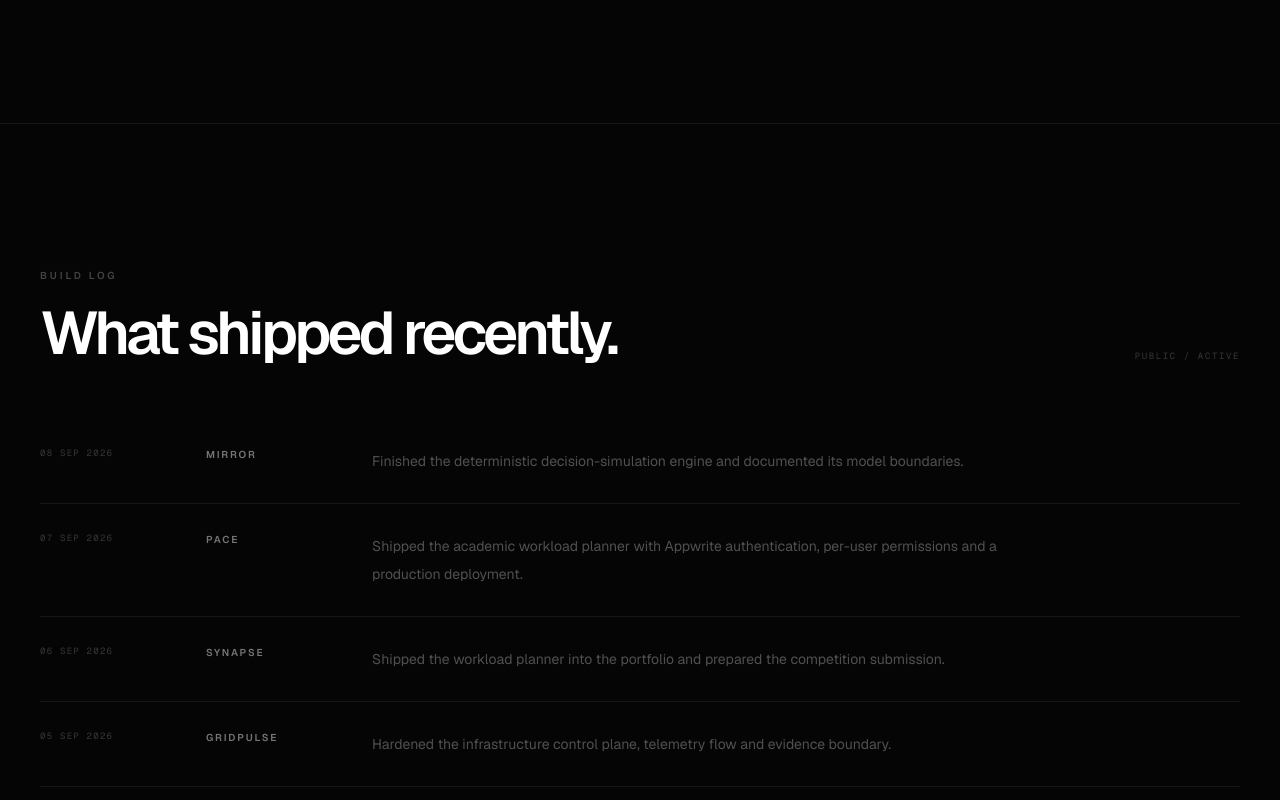
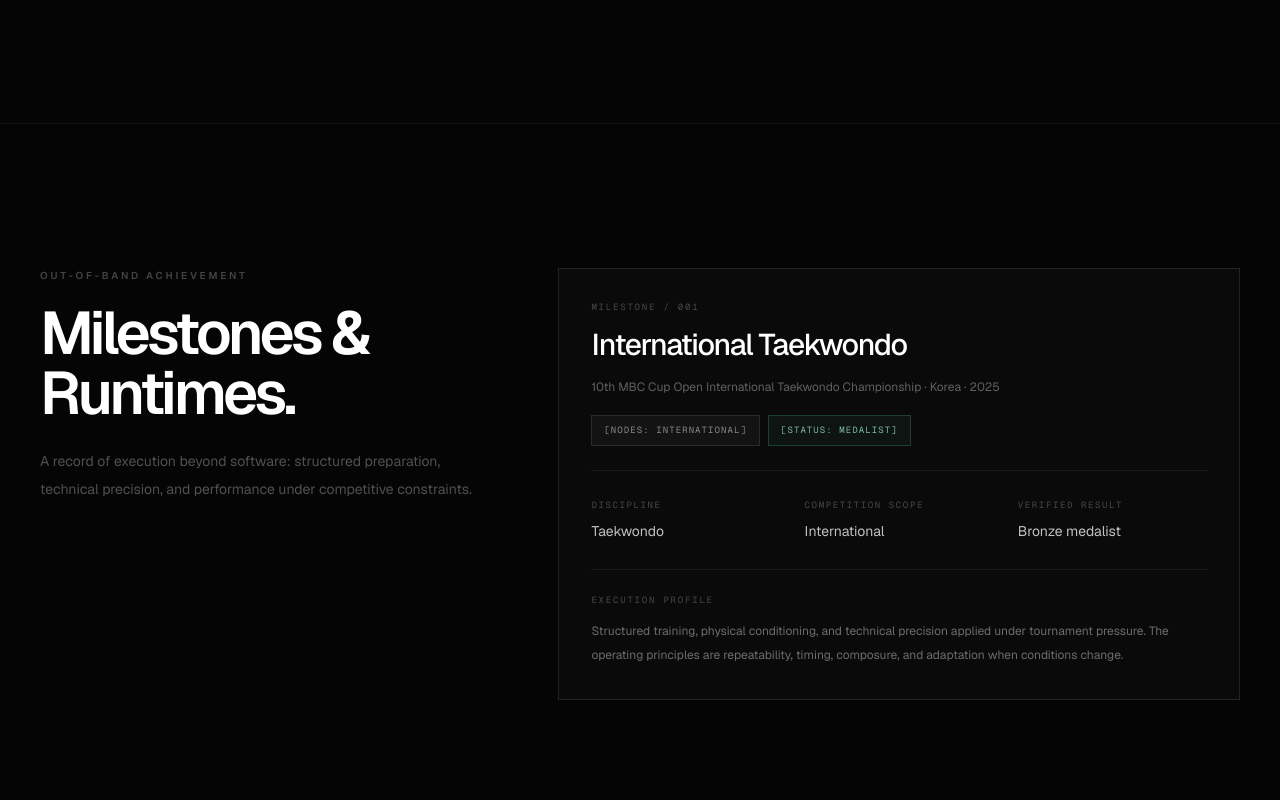
Before and after one commit to kogleshofficial-hub/koglesh-portfolio, a Next.js app: page / in a window 1280 px wide. Shown: the part 7960-8760 px from the top of the page. Built offline with nearby package versions, Linux system fonts and the light colour scheme.

Commit message:
Add international Taekwondo milestone section
Add a technical milestone card for the international Taekwondo bronze-medal result.

```diff
--- a/app/page.tsx
+++ b/app/page.tsx
@@ -343,6 +343,50 @@ export default function Home() {
         <div className="grid gap-16 lg:grid-cols-[.8fr_1.2fr]"><div><p className="text-[10px] font-semibold uppercase tracking-[0.28em] text-white/25">Stack</p><h2 className="mt-5 text-4xl font-semibold tracking-[-0.06em] sm:text-6xl">Tools I ship with.</h2><p className="mt-6 max-w-md text-sm leading-7 text-white/30">The stack changes with the problem. The consistent part is the focus on typed code, clear state, useful interfaces and deployable products.</p></div><div className="flex flex-wrap content-start gap-3">{skills.map((skill) => <span key={skill} className="border border-white/[0.09] bg-white/[0.025] px-4 py-3 text-xs text-white/45 transition hover:border-white/20 hover:text-white/75">{skill}</span>)}</div></div>
       </section>
 
+      <section id="milestones" aria-labelledby="milestones-heading" className="relative z-10 border-y border-white/[0.07] scroll-mt-20">
+        <div className="mx-auto grid max-w-7xl gap-16 px-6 py-28 lg:grid-cols-[.8fr_1.2fr] lg:px-10 lg:py-36">
+          <div>
+            <p className="text-[10px] font-semibold uppercase tracking-[0.28em] text-white/25">Out-of-band achievement</p>
+            <h2 id="milestones-heading" className="mt-5 text-4xl font-semibold tracking-[-0.06em] sm:text-6xl">Milestones &amp;<br />Runtimes.</h2>
+            <p className="mt-6 max-w-md text-sm leading-7 text-white/30">A record of execution beyond software: structured preparation, technical precision, and performance under competitive constraints.</p>
+          </div>
+
+          <article className="min-w-0 border border-white/[0.1] bg-white/[0.025] p-6 sm:p-8">
+            <div className="flex flex-wrap items-start justify-between gap-4 border-b border-white/[0.07] pb-6">
+              <div>
+                <p className="font-mono text-[9px] uppercase tracking-[0.2em] text-white/25">MILESTONE / 001</p>
+                <h3 className="mt-3 text-2xl font-medium tracking-[-0.04em] sm:text-3xl">International Taekwondo</h3>
+                <p className="mt-3 max-w-xl text-xs leading-6 text-white/35">10th MBC Cup Open International Taekwondo Championship · Korea · 2025</p>
+              </div>
+              <div className="flex flex-wrap gap-2">
+                <span className="border border-white/10 bg-white/[0.035] px-3 py-2 font-mono text-[9px] uppercase tracking-[0.12em] text-white/50">[NODES: INTERNATIONAL]</span>
+                <span className="border border-emerald-300/20 bg-emerald-300/[0.045] px-3 py-2 font-mono text-[9px] uppercase tracking-[0.12em] text-emerald-200/75">[STATUS: MEDALIST]</span>
+              </div>
+            </div>
+
+            <dl className="grid gap-6 py-7 sm:grid-cols-3">
+              <div>
+                <dt className="font-mono text-[9px] uppercase tracking-[0.18em] text-white/25">Discipline</dt>
+                <dd className="mt-2 text-sm text-white/75">Taekwondo</dd>
+              </div>
+              <div>
+                <dt className="font-mono text-[9px] uppercase tracking-[0.18em] text-white/25">Competition scope</dt>
+                <dd className="mt-2 text-sm text-white/75">International</dd>
+              </div>
+              <div>
+                <dt className="font-mono text-[9px] uppercase tracking-[0.18em] text-white/25">Verified result</dt>
+                <dd className="mt-2 text-sm text-white/75">Bronze medalist</dd>
+              </div>
+            </dl>
+
+            <div className="border-t border-white/[0.07] pt-6">
+              <p className="font-mono text-[9px] uppercase tracking-[0.2em] text-white/25">Execution profile</p>
+              <p className="mt-3 text-xs leading-6 text-white/40">Structured training, physical conditioning, and technical precision applied under tournament pressure. The operating principles are repeatability, timing, composure, and adaptation when conditions change.</p>
+            </div>
+          </article>
+        </div>
+      </section>
+
       <section id="log" className="relative z-10 border-y border-white/[0.07] scroll-mt-20">
         <div className="mx-auto max-w-7xl px-6 py-28 lg:px-10 lg:py-36">
           <div className="mb-14 flex flex-col gap-5 sm:flex-row sm:items-end sm:justify-between"><div><p className="text-[10px] font-semibold uppercase tracking-[0.28em] text-white/25">Build log</p><h2 className="mt-5 text-4xl font-semibold tracking-[-0.06em] sm:text-6xl">What shipped recently.</h2></div><span className="font-mono text-[9px] uppercase tracking-[0.18em] text-white/20">PUBLIC / ACTIVE</span></div>
```
